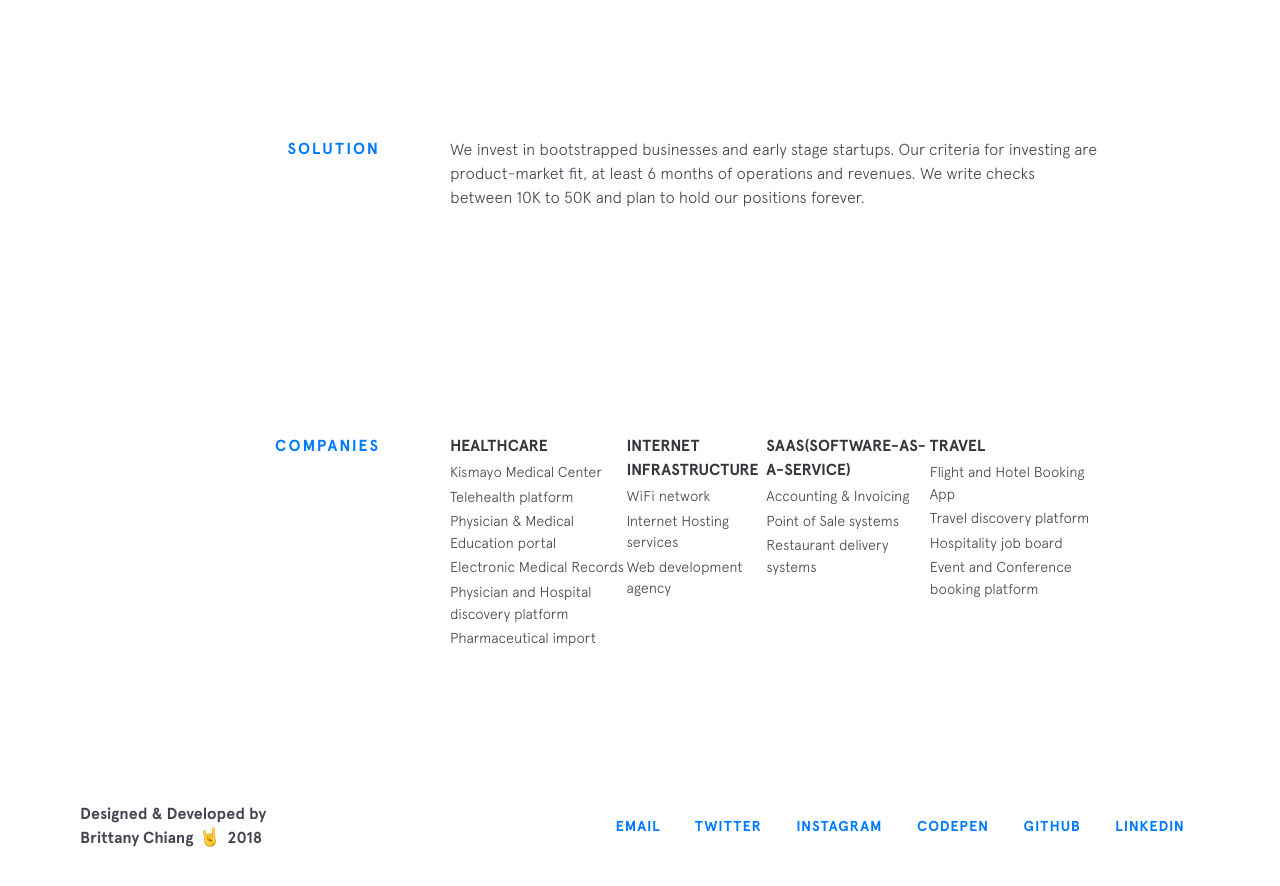
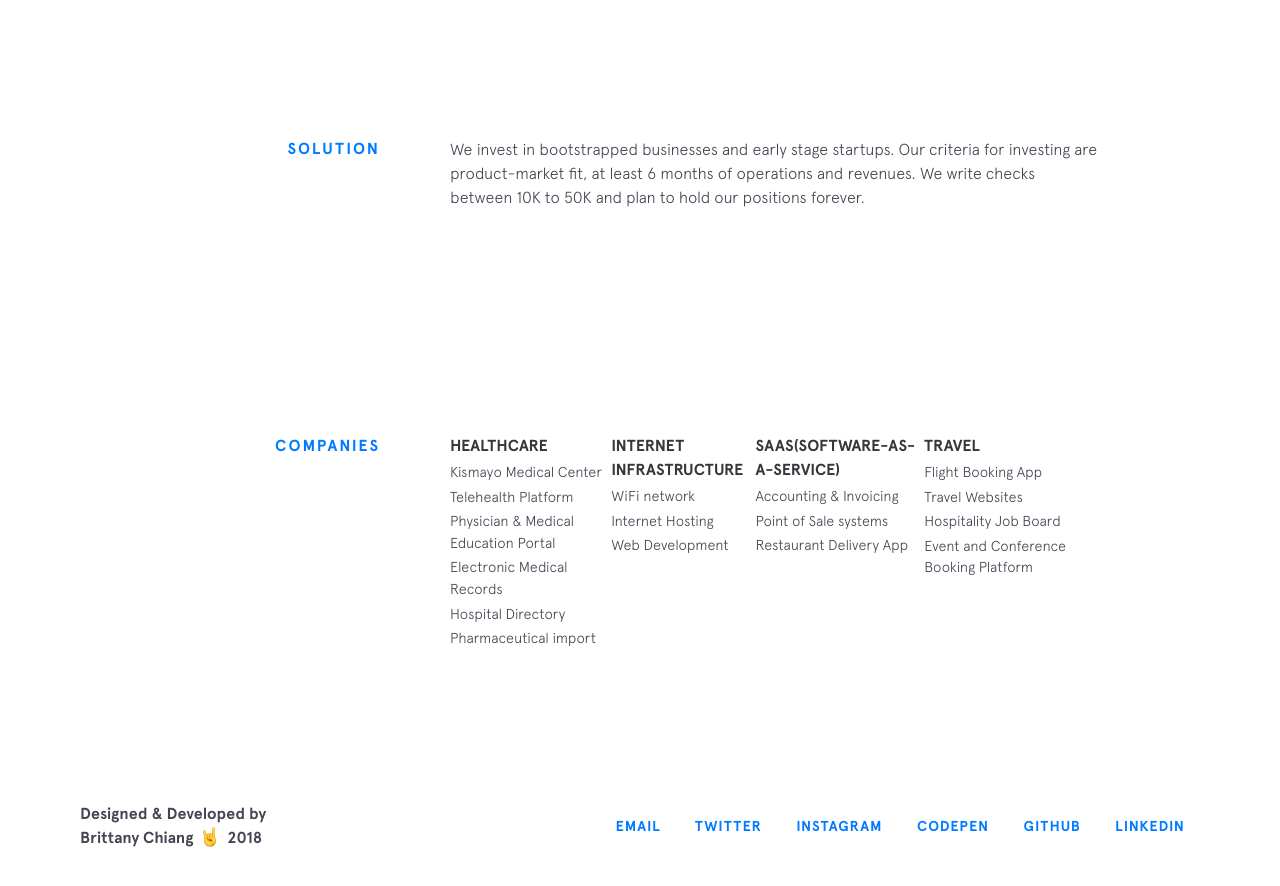
Before and after one commit to dahsoon/dahsoon.github.io, a Jekyll site: the page built from index.html, in a window 1280 px wide and 900 px high, scrolled down 1457 px. Shown: the top 886 px of the window. Built offline with Jekyll 4.4.1, drawn with Linux system fonts in a browser that asks for light colours; nearby versions of some CDN libraries.

Commit message:
create site

```diff
--- a/_data/skills.yml
+++ b/_data/skills.yml
@@ -1,23 +1,23 @@
 healthcare:
   - item: Kismayo Medical Center
-  - item: Telehealth platform
-  - item: Physician & Medical Education portal
+  - item: Telehealth Platform
+  - item: Physician & Medical Education Portal
   - item: Electronic Medical Records
-  - item: Physician and Hospital discovery platform
+  - item: Hospital Directory
   - item: Pharmaceutical import
 
 internet:
   - item: WiFi network
-  - item: Internet Hosting services
-  - item: Web development agency
+  - item: Internet Hosting
+  - item: Web Development
 
 saas:
   - item: Accounting & Invoicing
   - item: Point of Sale systems
-  - item: Restaurant delivery systems
+  - item: Restaurant Delivery App
 
 travel:
-  - item: Flight and Hotel Booking App
-  - item: Travel discovery platform
-  - item: Hospitality job board
-  - item: Event and Conference booking platform
+  - item: Flight Booking App
+  - item: Travel Websites
+  - item: Hospitality Job Board
+  - item: Event and Conference Booking Platform
```
